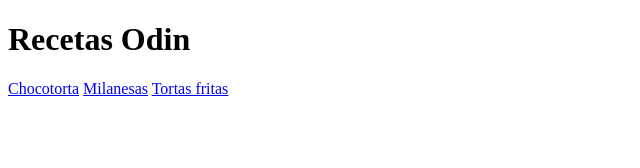
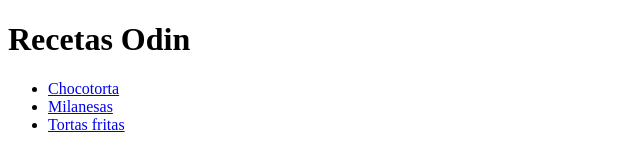
Before and after one commit to tamara-rauna/recetas-odin, a plain HTML site: page index.html in a window 1280 px wide. Shown: the whole page, without its empty margins (0-640 px from the left). Drawn offline with Linux system fonts and the light colour scheme.

Commit message:
Pone las recetas en una lista sin ordenar

```diff
--- a/index.html
+++ b/index.html
@@ -6,8 +6,11 @@
     </head>
     <body>
         <h1>Recetas Odin</h1>
-        <a href="./recetas/chocotorta.html">Chocotorta</a>
-        <a href="./recetas/milanesas.html">Milanesas</a>
-        <a href="./recetas/torta-fritas.html">Tortas fritas</a>
+        <ul>
+
+            <li><a href="./recetas/chocotorta.html">Chocotorta</a></li>
+            <li><a href="./recetas/milanesas.html">Milanesas</a></li>
+            <li><a href="./recetas/torta-fritas.html">Tortas fritas</a></li>
+        </ul>
     </body>
 </html>
```
